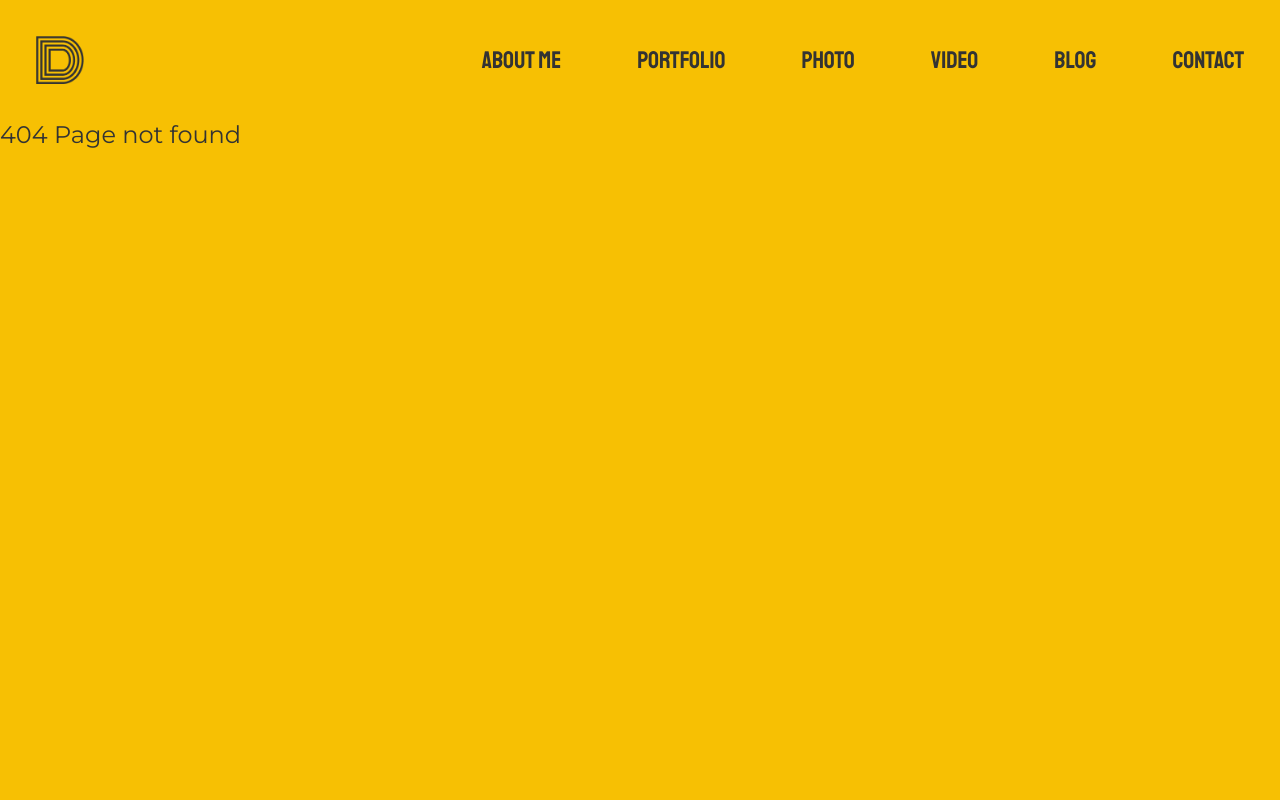
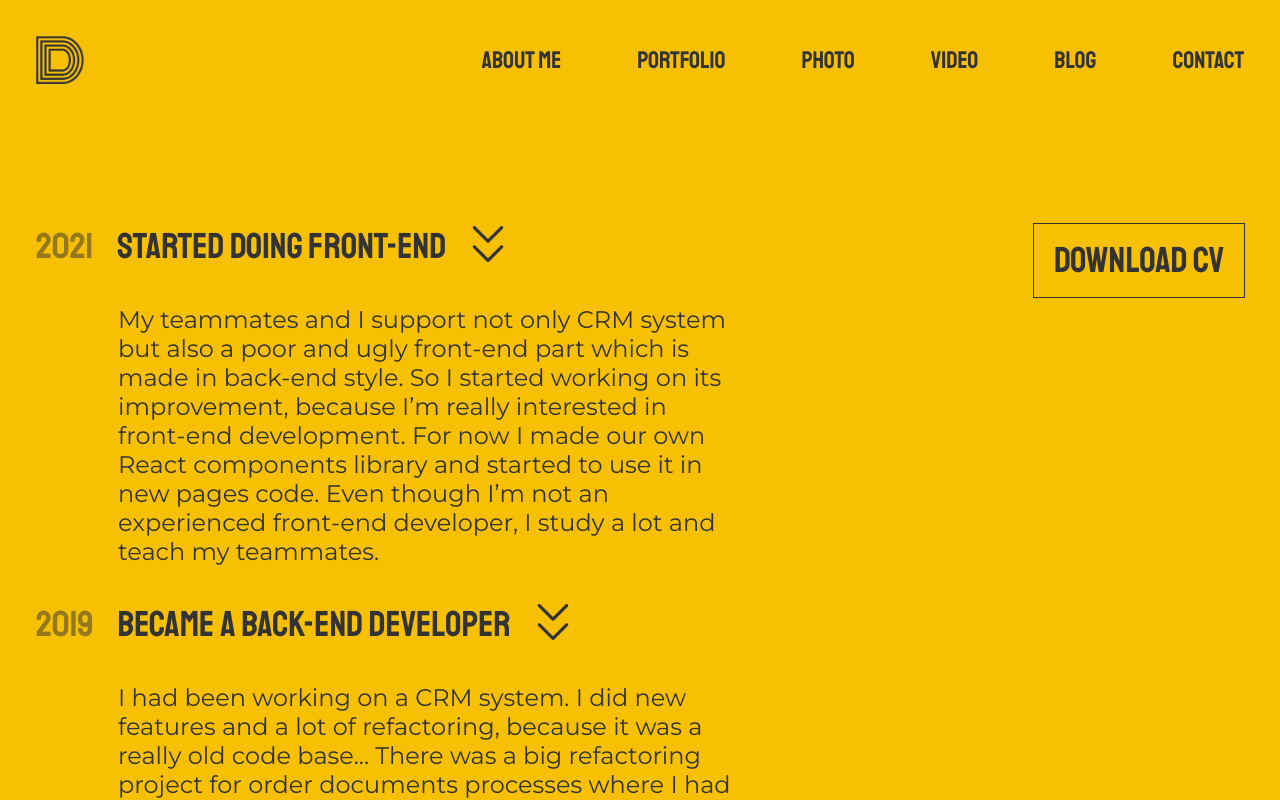
Before and after one commit to airadavometra/airadavometra-website, a React (Vite) app: page /portfolio in a window 1280 px wide. Before the commit this address had no page. Shown: the top 800 px of the page. Built offline with nearby package versions, Linux system fonts and the light colour scheme.

Commit message:
add experience

```diff
--- a/package.json
+++ b/package.json
@@ -22,6 +22,7 @@
   },
   "dependencies": {
     "@reduxjs/toolkit": "^1.5.1",
+    "classnames": "^2.3.1",
     "react": "^17.0.0",
     "react-dom": "^17.0.0",
     "react-redux": "^7.2.3",
--- a/src/components/App/App.tsx
+++ b/src/components/App/App.tsx
@@ -4,6 +4,7 @@ import { MainPage } from '../../pages/MainPage/MainPage';
 import { Layout } from '../Layout/Layout';
 import { BlogPage } from '../../pages/BlogPage/BlogPage';
 import { ContactPage } from '../../pages/ContactPage/ContactPage';
+import { PortfolioPage } from '../../pages/PortfolioPage/PortfolioPage';
 
 export const App: FunctionComponent = () => {
   return (
@@ -19,6 +20,9 @@ export const App: FunctionComponent = () => {
           <Route exact path="/contact">
             <ContactPage />
           </Route>
+          <Route exact path="/portfolio">
+            <PortfolioPage />
+          </Route>
           <Route>404 Page not found</Route>
         </Switch>
       </Layout>
--- /dev/null
+++ b/src/components/ExperienceItem/ExperienceItem.module.scss
@@ -0,0 +1,32 @@
+.titleContainer {
+  padding-bottom: 36px;
+  display: flex;
+  flex-direction: row;
+  align-items: center;
+  justify-content: flex-start;
+  color: inherit;
+  text-decoration: inherit;
+}
+.titleContainerItem:not(:last-child) {
+  padding-right: 24px;
+}
+.linkText {
+  font-family: var(--header-text-font);
+  font-size: 24px;
+}
+.expand {
+  height: 36px;
+  width: 36px;
+}
+.title,
+.year {
+  font-family: var(--header-text-font);
+  font-size: 36px;
+}
+.year {
+  opacity: 50%;
+}
+.text {
+  max-width: 55vw;
+  padding-left: 82px;
+}
--- /dev/null
+++ b/src/components/ExperienceItem/ExperienceItem.tsx
@@ -0,0 +1,24 @@
+import React, { FunctionComponent } from 'react';
+import classes from './ExperienceItem.module.scss';
+import expandImg from '../../icons/expand.png';
+
+export interface ExperienceItemProps {
+  text: string;
+  title: string;
+  year: string;
+}
+
+export const ExperienceItem: FunctionComponent<ExperienceItemProps> = ({ text, title, year }) => {
+  return (
+    <div>
+      <div className={classes.titleContainer}>
+        <h2 className={`${classes.year} ${classes.titleContainerItem}`}>{year}</h2>
+        <h2 className={`${classes.title} ${classes.titleContainerItem}`}>{title}</h2>
+        <button className={classes.titleContainerItem}>
+          <img className={classes.expand} src={expandImg} alt="expand-collapse" />
+        </button>
+      </div>
+      <p className={classes.text}>{text}</p>
+    </div>
+  );
+};
--- /dev/null
+++ b/src/pages/PortfolioPage/PortfolioPage.module.scss
@@ -0,0 +1,22 @@
+.main {
+  padding-top: 104px;
+  padding-left: 36px;
+  padding-right: 36px;
+  display: flex;
+  flex-direction: row;
+  justify-content: space-between;
+}
+.experienceList {
+  display: flex;
+  flex-direction: column;
+  align-items: flex-start;
+}
+.experienceItem:not(:last-child) {
+  margin-bottom: 36px;
+}
+.download {
+  font-family: var(--header-text-font);
+  font-size: 36px;
+  padding: 14px 20px 14px 20px;
+  outline: 1px solid var(--black);
+}
--- /dev/null
+++ b/src/pages/PortfolioPage/PortfolioPage.tsx
@@ -0,0 +1,45 @@
+import React, { FunctionComponent } from 'react';
+import { ExperienceItem } from '../../components/ExperienceItem/ExperienceItem';
+import classes from './PortfolioPage.module.scss';
+
+export const PortfolioPage: FunctionComponent = () => {
+  return (
+    <div className={classes.main}>
+      <section>
+        <ul className={classes.experienceList}>
+          <li className={classes.experienceItem}>
+            <ExperienceItem
+              year="2021"
+              title="Started doing front-end"
+              text="My teammates and I support not only CRM system but also a poor and ugly front-end part which is made in back-end style. So I started working on its improvement, because I’m really interested in front-end development. For now I made our own React components library and started to use it in new pages code. Even though I’m not an experienced front-end developer, I study a lot and teach my teammates. "
+            />
+          </li>
+          <li className={classes.experienceItem}>
+            <ExperienceItem
+              year="2019"
+              title="Became a back-end developer"
+              text="I had been working on a CRM system. I did new features and a lot of refactoring, because it was a really old code base... There was a big refactoring project for order documents processes where I had to not only rewrite existing code but also make it work with multiple customers in one request and deal with high load. I also participated in architecturing and some management and I usually mentored and trained interns during their internsip."
+            />
+          </li>
+          <li className={classes.experienceItem}>
+            <ExperienceItem
+              year="2017"
+              title="Became a QA automation engeneer"
+              text="I started my carrier as a QA automation engeneer in CRM system just after my university graduation. I had been studying documentation and the code, creating test cases, writing tests and analysing test runs. I had covered the whole code base with autotests for a year. After that I helped other teams whith autotests and participated in the improvement of autotesting process and tools."
+            />
+          </li>
+          <li className={classes.experienceItem}>
+            <ExperienceItem
+              year="2017"
+              title="Got my bachelor in computer science in RSUH, Moscow"
+              text="I started my carrier as a QA automation engeneer in CRM system just after my university graduation. I had been studying documentation and the code, creating test cases, writing tests and analysing test runs. I had covered the whole code base with autotests for a year. After that I helped other teams whith autotests and participated in the improvement of autotesting process and tools."
+            />
+          </li>
+        </ul>
+      </section>
+      <section className={classes.skills}>
+        <button className={classes.download}>Download CV</button>
+      </section>
+    </div>
+  );
+};
--- a/src/style/index.scss
+++ b/src/style/index.scss
@@ -13,7 +13,6 @@ body {
     box-sizing: border-box;
   }
 }
-
 ul {
   margin: 0;
   padding: 0;
@@ -31,3 +30,11 @@ h2 {
   font-family: inherit;
   vertical-align: baseline;
 }
+button {
+  padding: 0;
+  border: none;
+  font: inherit;
+  color: inherit;
+  background-color: transparent;
+  cursor: pointer;
+}
```
Also changed, not shown: src/icons/expand.png (added), 1 other file (tests, documents, lock files or other folders).
